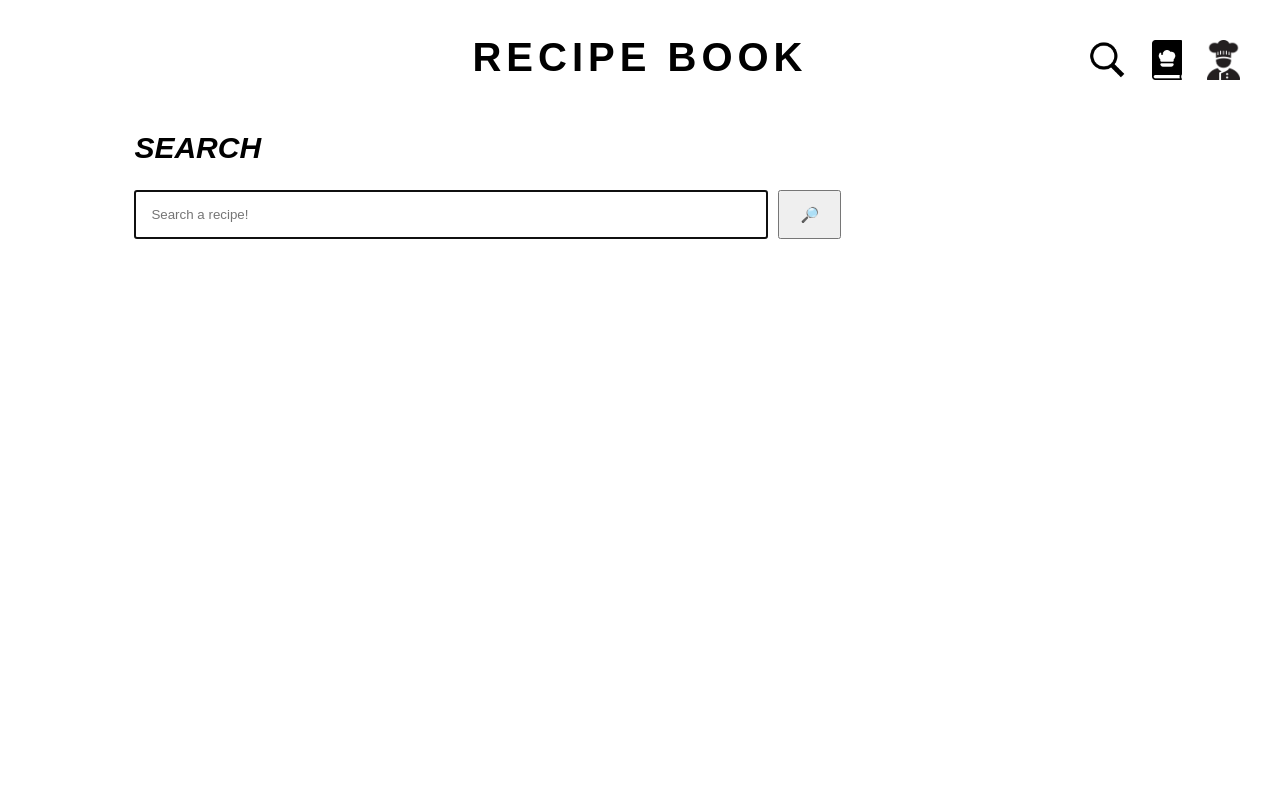
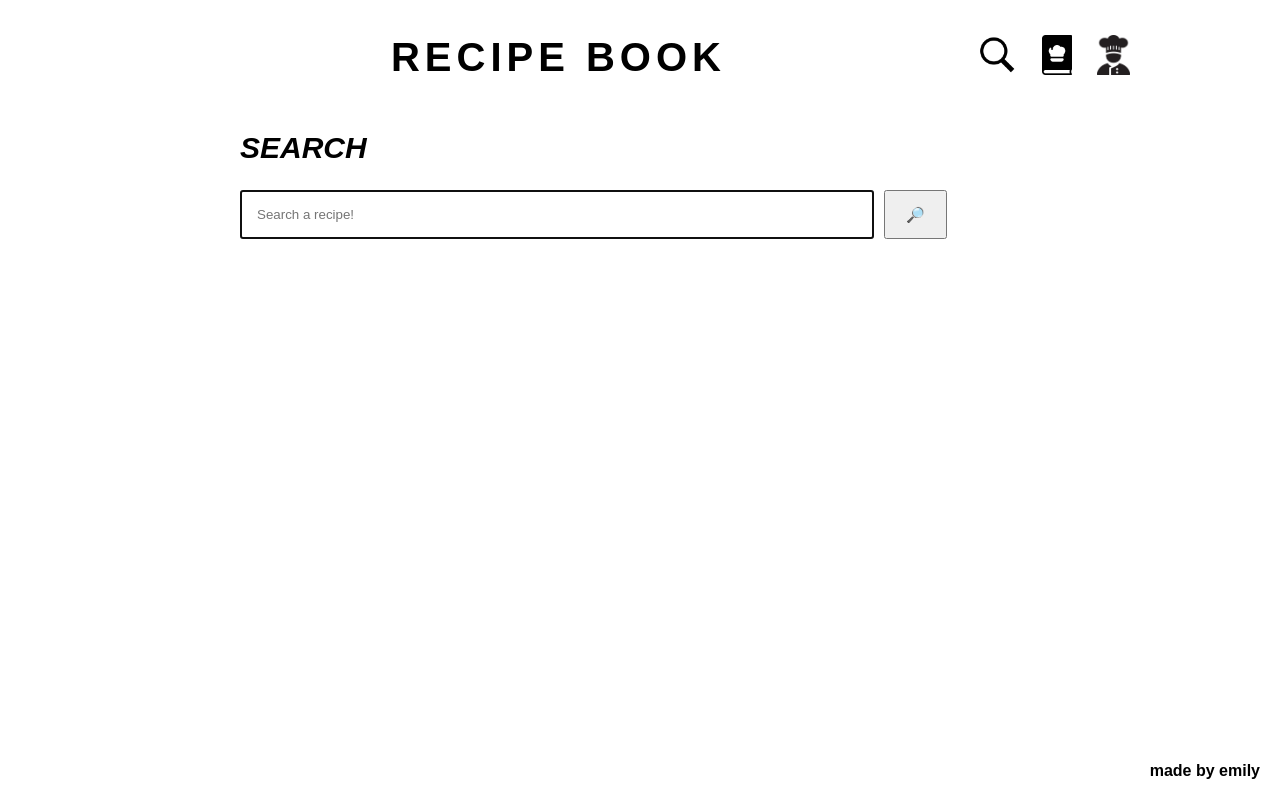
Before and after one commit to emilyclam/recipe_book, a React (Create React App) app in the folder frontend/: page /search in a window 1280 px wide. Built offline with nearby package versions, Linux system fonts and the light colour scheme; no server answers.

Commit message:
minor ui changes, also  added a footer. and fixed issue with auth

```diff
--- a/frontend/src/App.jsx
+++ b/frontend/src/App.jsx
@@ -1,5 +1,6 @@
 import React from 'react';
 import { BrowserRouter, Routes, Route } from 'react-router-dom';
+import styled from 'styled-components';
 
 import Login from './pages/Login';
 import Recipe from './pages/Home';
@@ -10,7 +11,7 @@ import SignUp from 'pages/SignUp';
 
 function App() {
   return (
-    <>
+    <Layout>
       <BrowserRouter>
         <Routes>
           <Route path="" Component={Login} />
@@ -23,9 +24,14 @@ function App() {
           </Route>
         </Routes>
       </BrowserRouter>
-    </>
+    </Layout>
   );
 
 }
 
+const Layout = styled.div`
+  max-width: 1000px;
+  margin: 0 auto;
+`;
+
 export default App;
--- a/frontend/src/api/api.js
+++ b/frontend/src/api/api.js
@@ -1,4 +1,5 @@
 import axios from 'axios';
+import { logout } from './auth';
 
 let accessToken = localStorage.getItem('access');
 
@@ -43,15 +44,12 @@ api.interceptors.response.use(
         if (refresh) {
           localStorage.setItem('refresh', refresh)
         }
-
         api.defaults.headers.Authorization = `Bearer ${access}`;
         originalRequest.headers.Authorization = `Bearer ${access}`;
 
         return api(originalRequest);
       } catch (err) {
-        localStorage.removeItem('access');
-        localStorage.removeItem('refresh');
-        window.location.href = '/';
+        logout();
         return Promise.reject(err);
       }
     }
--- a/frontend/src/api/auth.js
+++ b/frontend/src/api/auth.js
@@ -18,12 +18,15 @@ export const refresh = async () => {
   const res = await api.post("/api/accounts/token/refresh", {
     refresh: localStorage.getItem("refresh"),
   });
+
   localStorage.setItem("access", res.data.access);
+  if (res.data.refresh) {
+    localStorage.setItem("refresh", res.data.refresh);
+  }
   return res.data.access;
 };
 
 export const logout = () => {
-  localStorage.removeItem("access");
-  localStorage.removeItem("refresh");
-  window.location.href = "";
+  localStorage.clear()
+  window.location.href = '/';
 };
--- /dev/null
+++ b/frontend/src/components/Footer.jsx
@@ -0,0 +1,30 @@
+import React from "react";
+import styled from "styled-components";
+
+const Footer = () => {
+  return (
+    <FooterText>
+      made by <StyledLink href="https://github.com/emilyclam/" target="_blank">emily</StyledLink>
+    </FooterText>
+  );
+};
+
+const FooterText = styled.div`
+  text-align: right;
+  font-weight: bold;
+  font-family: arial;
+  position: fixed;
+  bottom: 20px;
+  right: 20px;
+`;
+
+const StyledLink = styled.a`
+  text-decoration: none;
+  color: black;
+  cursor: pointer;
+  &:hover {
+    text-decoration: underline;
+  }
+`;
+
+export default Footer;
--- a/frontend/src/components/HeaderBar.jsx
+++ b/frontend/src/components/HeaderBar.jsx
@@ -1,4 +1,5 @@
 import React from "react";
+import styled from "styled-components";
 
 import { HeaderContainer, Title, NavContainer, NavIcon, IconContainer } from "@components/ui";
 
@@ -6,7 +7,9 @@ const HeaderBar = () => {
  // should the nav be a separate component?
   return (
   <HeaderContainer>
-    <Title>Recipe Book</Title>
+    <Center>
+      <Title>Recipe Book</Title>
+    </Center>
     <NavContainer>
       <IconContainer to="/search">
         <NavIcon src="search-icon.png" alt="search icon" />
@@ -22,4 +25,10 @@ const HeaderBar = () => {
  );
 };
 
+const Center = styled.div`
+  flex: 1;
+  display: flex;
+  justify-content: center;
+`;
+
 export default HeaderBar;
--- a/frontend/src/components/ui/Container.js
+++ b/frontend/src/components/ui/Container.js
@@ -11,16 +11,14 @@ export const LoginContainer = styled.form`
 export const NavContainer = styled.div`
   display: flex;
   align-items: center;
-  position: absolute;
-  top: 40px;
-  right: 40px;
-  gap: 20px
+  gap: 20px;
+  margin-right: 10px;
 `;
 
 export const HeaderContainer = styled.div`
   margin-top: 6px;
   display: flex;
-  justify-content: center;
+  justify-content: space-between;
 `;
 
 export const BodyContainer = styled.div`
--- a/frontend/src/components/ui/Link.js
+++ b/frontend/src/components/ui/Link.js
@@ -5,7 +5,12 @@ import { font } from "styles";
 
 
 export const StyledLink = styled(Link)`
+  text-decoration: none;
   color: black;
   ${font.size(15)}
   ${font.bold}
+
+  &:hover {
+    text-decoration: underline;
+  }
 `;
--- a/frontend/src/pages/Home.jsx
+++ b/frontend/src/pages/Home.jsx
@@ -2,6 +2,7 @@ import { useEffect, useState } from 'react';
 import { Outlet } from 'react-router-dom';
 
 import HeaderBar from '@components/HeaderBar';
+import Footer from '@components/Footer';
 import { BodyContainer } from '@components/ui';
 import api from '@api/api';
 
@@ -22,6 +23,7 @@ const Recipe = () => {
       <BodyContainer>
         <Outlet context={{ savedRecipes, setSavedRecipes }} />
       </BodyContainer>
+      <Footer />
     </>
   );
 };
--- a/frontend/src/pages/Login.jsx
+++ b/frontend/src/pages/Login.jsx
@@ -1,9 +1,8 @@
 import React, { useState } from "react";
-import { useNavigate, Link } from 'react-router-dom';
+import { useNavigate } from 'react-router-dom';
 import styled from 'styled-components';
 
-import { LoginContainer, SubTitle, MediumInput, Button } from "@components/ui";
-import { font } from "styles";
+import { LoginContainer, SubTitle, MediumInput, Button, StyledLink } from "@components/ui";
 import { login } from "@api/auth";
 
 const Login = () => {
@@ -65,12 +64,6 @@ const Login = () => {
   );
 }
 
-const StyledLink = styled(Link)`
-  color: black;
-  ${font.size(15)}
-  ${font.bold}
-`;
-
 const ErrorText = styled.p`
   color: red;
 `;
--- a/frontend/src/pages/Profile.jsx
+++ b/frontend/src/pages/Profile.jsx
@@ -4,6 +4,7 @@ import styled from 'styled-components';
 
 import { Button, SubTitle, SkinnyInput } from '@components/ui';
 import api from '@api/api';
+import { logout } from '@api/auth';
 
 const Profile = () => {
   const { savedRecipes } = useOutletContext();
@@ -15,18 +16,15 @@ const Profile = () => {
   const [shaking, setShaking] = useState(false);
 
   useEffect(() => {
+    if (!profile) {
       api.get('/api/accounts/details')
         .then((res) => {
           setProfile(res.data);
           setNewProfile(res.data);
         })
         .catch((err) => console.error(err))
+    }
   }, []);
-
-  const logout = () => {
-    localStorage.clear();
-    navigate('/');
-  }
 
   const triggerShake = () => {
     setShaking(true);
--- a/frontend/src/pages/Search.jsx
+++ b/frontend/src/pages/Search.jsx
@@ -9,17 +9,24 @@ import api from "@api/api";
 const Search = () => {
   const [recipes, setRecipes] = useState(null);
   const [loading, setLoading] = useState(false);
+  const [error, setError] = useState(false);
   const [inputValue, setInputValue] = useState('');
 
   const handleSearch = (e) => {
     e.preventDefault();
     setLoading(true);
+    setError(false);
     api.get(`/api/recipes/search?input=${inputValue}`)
       .then((res) => {
         setRecipes(res.data);
         setLoading(false);
       })
-      .catch((err) => console.error(err));
+      .catch((err) => {
+        console.error(err);
+        setLoading(false);
+        setRecipes(null);
+        setError(true);
+      });
   };
 
   return (
@@ -37,6 +44,8 @@ const Search = () => {
       </Bar>
       { loading && <LoadingIcon /> }
       { recipes && !loading && <RecipeList recipes={recipes} />}
+      { error &&
+        <ErrorText>Oops, there was an issue on our end! Try searching for something else.</ErrorText>}
     </>
   );
 };
@@ -47,4 +56,9 @@ const Bar = styled.form`
   gap: 10px;
 `;
 
+const ErrorText = styled.div`
+  margin-top: 50px;
+  text-align: center;
+`;
+
 export default Search;
```
Also changed, not shown: 1 other file (tests, documents, lock files or other folders). Lines whose indentation alone changed are shown as unchanged.
